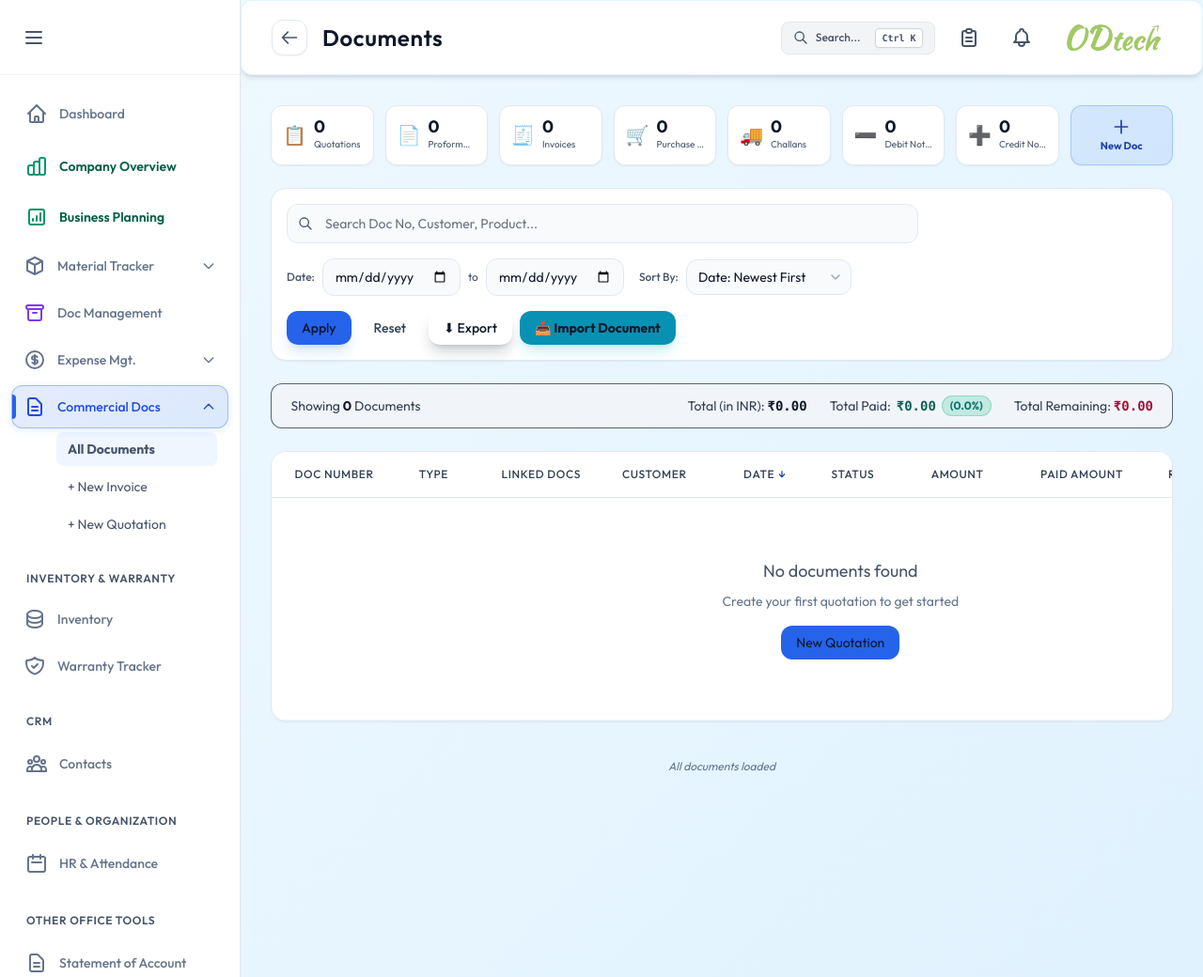
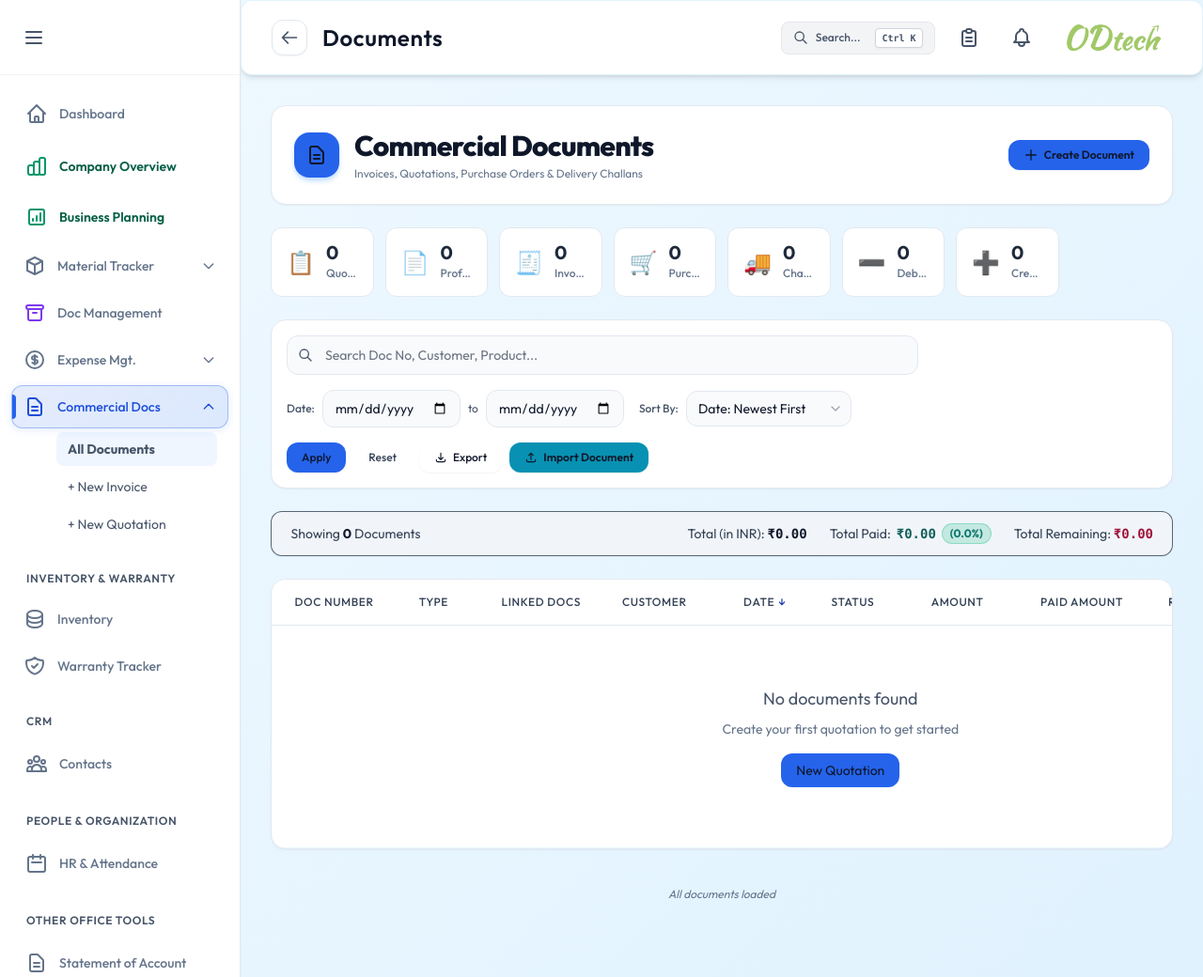
Before and after one commit to trinath06183/ODtech, a Django app: page /documents/ in a window 1280 px wide. Shown: the whole page at 94% size. Run offline with Django 5.2, Linux system fonts and the light colour scheme; a user stored in the database is signed in; tables that the repository leaves empty hold one stand-in row (values such as "Sample post"); data that the repository does not hold is empty; parts of the project's set-up code (start-up, migrations or seed data) failed here and were passed over.

Commit message:
Fix 12 usability issues on commercial documents list

```diff
--- a/templates/documents/document_list.html
+++ b/templates/documents/document_list.html
@@ -26,27 +26,42 @@
 </div>
 {% endif %}
 
+<!-- Page Header Banner with H1 -->
+<div class="bg-white rounded-2xl p-5 sm:p-6 shadow-sm border border-slate-200 flex flex-wrap items-center justify-between gap-4 mb-6">
+    <div class="flex items-center gap-4">
+        <div class="w-12 h-12 rounded-2xl bg-blue-600 text-white flex items-center justify-center font-bold text-xl shadow-md shadow-blue-200 shrink-0">
+            <svg class="w-6 h-6" fill="none" stroke="currentColor" viewBox="0 0 24 24">
+                <path stroke-linecap="round" stroke-linejoin="round" stroke-width="2" d="M9 12h6m-6 4h6m2 5H7a2 2 0 01-2-2V5a2 2 0 012-2h5.586a1 1 0 01.707.293l5.414 5.414a1 1 0 01.293.707V19a2 2 0 01-2 2z"/>
+            </svg>
+        </div>
+        <div>
+            <h1 class="text-2xl sm:text-3xl font-extrabold text-slate-900 tracking-tight">Commercial Documents</h1>
+            <p class="text-xs text-slate-500 mt-1">Invoices, Quotations, Purchase Orders &amp; Delivery Challans</p>
+        </div>
+    </div>
+    <div class="flex items-center gap-2 flex-wrap">
+        <a href="{% url 'create_document' %}"
+           class="inline-flex items-center gap-1.5 px-4 py-2 bg-blue-600 hover:bg-blue-700 text-white font-semibold rounded-xl text-xs shadow-sm transition-all duration-200">
+            <svg class="w-4 h-4" fill="none" stroke="currentColor" viewBox="0 0 24 24">
+                <path stroke-linecap="round" stroke-linejoin="round" stroke-width="2" d="M12 4v16m8-8H4" />
+            </svg>
+            Create Document
+        </a>
+    </div>
+</div>
+
 <!-- Stats Row -->
 <div class="grid grid-cols-2 sm:grid-cols-4 lg:grid-cols-8 gap-3 mb-6">
     {% for stat in stats %}
     <label for="filter-type-{{ stat.type }}" id="tile-{{ stat.type }}"
-        class="glass p-3 rounded-xl flex items-center space-x-2 hover:scale-105 transition-transform cursor-pointer border {% if stat.type in current_types %}border-blue-500{% else %}border-white/5{% endif %}">
-        <div class="text-xl">{{ stat.icon }}</div>
+        class="bg-white p-4 rounded-xl flex items-center space-x-3 hover:scale-102 hover:shadow-md transition-all cursor-pointer border {% if stat.type in current_types %}border-blue-500 ring-2 ring-blue-500/20 bg-blue-50/20{% else %}border-slate-200 shadow-2xs{% endif %}">
+        <div class="text-2xl">{{ stat.icon }}</div>
         <div class="min-w-0">
-            <div class="text-lg font-bold text-white leading-none mb-0.5">{{ stat.count }}</div>
-            <div class="text-[10px] text-gray-400 truncate">{{ stat.label }}</div>
+            <div class="text-xl font-bold text-slate-800 leading-none mb-1">{{ stat.count }}</div>
+            <div class="text-xs text-slate-500 font-medium truncate">{{ stat.label }}</div>
         </div>
     </label>
     {% endfor %}
-    <a href="{% url 'create_document' %}"
-        class="glass p-3 rounded-xl flex flex-col items-center justify-center hover:scale-105 transition-transform cursor-pointer border border-blue-500/30 hover:border-blue-500 bg-blue-600/10 hover:bg-blue-600/20 group">
-        <svg class="w-5 h-5 text-blue-400 group-hover:text-blue-300 mb-1" fill="none" stroke="currentColor"
-            viewBox="0 0 24 24">
-            <path stroke-linecap="round" stroke-linejoin="round" stroke-width="2" d="M12 4v16m8-8H4" />
-        </svg>
-        <div class="text-[11px] font-bold text-blue-400 group-hover:text-blue-300 text-center leading-tight">New Doc
-        </div>
-    </a>
 </div>
 
 <!-- Grid Container for Split Screen Dashboard -->
@@ -123,23 +138,30 @@
                     <!-- Buttons -->
                     <div class="flex items-center space-x-2">
                         <button type="submit"
-                            class="px-4 py-2 bg-blue-600 hover:bg-blue-500 text-white font-medium rounded-xl text-sm transition-colors shadow-lg shadow-blue-500/20">
+                            class="px-4 py-2 bg-blue-600 hover:bg-blue-500 text-white font-medium rounded-xl text-xs transition-colors shadow-sm cursor-pointer">
                             Apply
                         </button>
                         {% if query or date_from or date_to or sort_by != '-id' %}
                         <a href="?{% for t in current_types %}type={{ t }}&{% endfor %}"
-                            class="px-4 py-2 bg-slate-800 hover:bg-slate-700 text-gray-300 rounded-xl text-sm font-medium transition-colors">
+                            class="px-4 py-2 bg-slate-800 hover:bg-slate-700 text-gray-300 rounded-xl text-xs font-medium transition-colors">
                             Reset
                         </a>
                         {% endif %}
                         <a href="{% url 'document_export_csv' %}?{{ request.GET.urlencode }}"
-                            class="px-4 py-2 bg-slate-700 hover:bg-slate-600 text-white font-medium rounded-xl text-sm transition-colors shadow-lg shadow-slate-900/20 flex items-center gap-2">
-                            ⬇ Export
+                            class="px-4 py-2 bg-slate-800 hover:bg-slate-700 text-white font-medium rounded-xl text-xs transition-colors shadow-sm flex items-center gap-1.5"
+                            title="Export filtered records to CSV">
+                            <svg class="w-3.5 h-3.5" fill="none" stroke="currentColor" viewBox="0 0 24 24">
+                                <path stroke-linecap="round" stroke-linejoin="round" stroke-width="2" d="M4 16v1a3 3 0 003 3h10a3 3 0 003-3v-1m-4-4l-4 4m0 0l-4-4m4 4V4"/>
+                            </svg>
+                            Export
                         </a>
                         <button type="button" onclick="document.getElementById('importOddocModal').classList.remove('hidden')"
-                            class="px-4 py-2 bg-cyan-600 hover:bg-cyan-500 text-white font-bold rounded-xl text-sm transition-colors shadow-lg shadow-cyan-500/20 flex items-center gap-1.5"
+                            class="px-4 py-2 bg-cyan-600 hover:bg-cyan-500 text-white font-semibold rounded-xl text-xs transition-colors shadow-sm flex items-center gap-1.5 cursor-pointer"
                             title="Import document package transferred from local machine">
-                            📥 Import Document
+                            <svg class="w-3.5 h-3.5" fill="none" stroke="currentColor" viewBox="0 0 24 24">
+                                <path stroke-linecap="round" stroke-linejoin="round" stroke-width="2" d="M4 16v1a3 3 0 003 3h10a3 3 0 003-3v-1m-4-8l-4-4m0 0L8 8m4-4v12"/>
+                            </svg>
+                            Import Document
                         </button>
                     </div>
                 </div>
--- a/templates/documents/partials/document_rows.html
+++ b/templates/documents/partials/document_rows.html
@@ -18,10 +18,10 @@
     </td>
     <td class="px-5 py-4">
         {% if doc.linked_docs_list or doc.linked_edms_list or doc.unmatched_po_ref %}
-        <div class="flex flex-wrap items-center gap-1.5 max-w-[280px]">
+        <div class="flex flex-col items-start gap-1.5 max-w-[280px]">
             {% for ldoc in doc.linked_docs_list %}
             <a href="{% url 'document_preview' ldoc.id %}"
-               class="inline-flex items-center gap-1 px-2 py-0.5 rounded-md text-xs font-semibold border transition-all hover:scale-105 shadow-sm group/pill
+               class="inline-flex items-center gap-1.5 px-2.5 py-1 rounded-lg text-xs font-semibold border transition-all hover:scale-102 shadow-2xs group/pill
                {% if ldoc.type == 'INV' %}bg-emerald-500/15 text-emerald-300 border-emerald-500/30 hover:bg-emerald-500/25
                {% elif ldoc.type == 'QTN' %}bg-purple-500/15 text-purple-300 border-purple-500/30 hover:bg-purple-500/25
                {% elif ldoc.type == 'PO' %}bg-amber-500/15 text-amber-300 border-amber-500/30 hover:bg-amber-500/25
@@ -33,21 +33,21 @@
                 <span class="font-extrabold text-[10px] tracking-wider uppercase opacity-95">
                     {% if ldoc.type == 'CHL' %}DC{% elif ldoc.type == 'PRO' %}PI{% else %}{{ ldoc.type }}{% endif %}
                 </span>
-                <span class="font-mono text-[11px] group-hover/pill:underline">{{ ldoc.number }}</span>
+                <span class="font-mono text-xs group-hover/pill:underline">{{ ldoc.number }}</span>
             </a>
             {% endfor %}
             {% for edoc in doc.linked_edms_list %}
             <a href="{% url 'edms:document_detail' edoc.id %}"
-               class="inline-flex items-center gap-1 px-2 py-0.5 rounded-md text-xs font-semibold border transition-all hover:scale-105 shadow-sm group/pill bg-indigo-500/15 text-indigo-300 border-indigo-500/30 hover:bg-indigo-500/25"
+               class="inline-flex items-center gap-1.5 px-2.5 py-1 rounded-lg text-xs font-semibold border transition-all hover:scale-102 shadow-2xs group/pill bg-indigo-500/15 text-indigo-300 border-indigo-500/30 hover:bg-indigo-500/25"
                title="EDMS File: {{ edoc.title|default:edoc.document_id }} - Click to open">
                 <span class="font-extrabold text-[10px] tracking-wider uppercase opacity-95">EDMS</span>
-                <span class="font-mono text-[11px] group-hover/pill:underline truncate max-w-[90px]">{{ edoc.document_id|default:edoc.title }}</span>
+                <span class="font-mono text-xs group-hover/pill:underline truncate max-w-[120px]">{{ edoc.document_id|default:edoc.title }}</span>
             </a>
             {% endfor %}
             {% if doc.unmatched_po_ref %}
-            <span class="inline-flex items-center gap-1 px-2 py-0.5 rounded-md text-xs font-semibold bg-amber-500/10 text-amber-300/90 border border-amber-500/20" title="Customer PO Reference: {{ doc.unmatched_po_ref }}">
+            <span class="inline-flex items-center gap-1.5 px-2.5 py-1 rounded-lg text-xs font-semibold bg-amber-500/10 text-amber-300/90 border border-amber-500/20" title="Customer PO Reference: {{ doc.unmatched_po_ref }}">
                 <span class="font-extrabold text-[10px] tracking-wider uppercase opacity-95">PO Ref</span>
-                <span class="font-mono text-[11px]">{{ doc.unmatched_po_ref }}</span>
+                <span class="font-mono text-xs">{{ doc.unmatched_po_ref }}</span>
             </span>
             {% endif %}
         </div>
@@ -61,7 +61,7 @@
     <td class="px-6 py-4 text-gray-400 text-sm">{{ doc.date|date:"d M Y" }}</td>
     <td class="px-6 py-4">
         {% if doc.status == 'Approved' %}
-        <span class="px-2 py-0.5 rounded-full text-xs font-bold bg-emerald-500/20 text-emerald-300 border border-emerald-500/30">
+        <span class="px-2.5 py-1 rounded-full text-xs font-bold bg-emerald-500/20 text-emerald-300 border border-emerald-500/30">
             ✓ Approved
         </span>
         {% else %}
@@ -77,7 +77,7 @@
     <td class="px-6 py-4 text-right">
         <div class="font-bold text-emerald-400 text-sm tracking-tight">{{ doc.currency_symbol }} {{ doc.grand_total|floatformat:2 }}</div>
         {% if doc.currency != 'INR' %}
-        <div class="inline-flex items-center gap-1 mt-1 px-2 py-0.5 rounded-md bg-amber-500/15 border border-amber-500/30 text-[11px] font-mono font-semibold text-amber-300" title="1 {{ doc.currency }} = ₹{{ doc.effective_exchange_rate|floatformat:2 }} INR">
+        <div class="inline-flex items-center gap-1 mt-1 px-2 py-0.5 rounded-md bg-amber-500/15 border border-amber-500/30 text-xs font-mono font-semibold text-amber-300" title="1 {{ doc.currency }} = ₹{{ doc.effective_exchange_rate|floatformat:2 }} INR">
             <span>≈ ₹{{ doc.grand_total_inr|floatformat:2 }}</span>
         </div>
         {% endif %}
@@ -85,18 +85,18 @@
     <td class="px-6 py-4 text-right">
         <div class="font-semibold text-emerald-400 text-sm">{{ doc.currency_symbol }} {{ doc.amount_paid|floatformat:2 }}</div>
         {% if doc.currency != 'INR' and doc.amount_paid > 0 %}
-        <div class="text-[10px] font-mono text-emerald-300/70">≈ ₹{{ doc.amount_paid_inr|floatformat:2 }}</div>
+        <div class="text-xs font-mono text-emerald-300/70">≈ ₹{{ doc.amount_paid_inr|floatformat:2 }}</div>
         {% endif %}
-        <div class="text-[11px] font-medium mt-0.5 {% if doc.payment_percentage >= 100 %}text-emerald-400{% elif doc.payment_percentage > 0 %}text-amber-400{% else %}text-slate-500{% endif %}">
+        <div class="text-xs font-medium mt-0.5 {% if doc.payment_percentage >= 100 %}text-emerald-400{% elif doc.payment_percentage > 0 %}text-amber-400{% else %}text-slate-500{% endif %}">
             {{ doc.payment_percentage|floatformat:1 }}% paid
         </div>
     </td>
     <td class="px-6 py-4 text-right">
         <div class="font-semibold text-sm {% if doc.balance_due > 0 %}text-rose-400{% else %}text-emerald-400/80{% endif %}">{{ doc.currency_symbol }} {{ doc.balance_due|floatformat:2 }}</div>
         {% if doc.currency != 'INR' and doc.balance_due > 0 %}
-        <div class="text-[10px] font-mono text-rose-300/70">≈ ₹{{ doc.balance_due_inr|floatformat:2 }}</div>
+        <div class="text-xs font-mono text-rose-300/70">≈ ₹{{ doc.balance_due_inr|floatformat:2 }}</div>
         {% endif %}
-        <div class="text-[11px] mt-0.5">
+        <div class="text-xs mt-0.5">
             {% if doc.balance_due <= 0 and doc.grand_total > 0 %}
             <span class="text-emerald-400 font-medium">Settled</span>
             {% elif doc.payment_percentage > 0 %}
@@ -107,35 +107,35 @@
         </div>
     </td>
     <td class="px-6 py-4">
-        <div class="flex items-center justify-center space-x-2">
+        <div class="flex items-center justify-center space-x-1.5">
             <a href="{% url 'document_preview' doc.id %}"
-               class="p-2 bg-blue-600/20 hover:bg-blue-600/40 text-blue-400 rounded-lg transition-colors" title="Preview">
+               class="p-2 text-slate-400 hover:text-blue-400 hover:bg-slate-700/60 rounded-lg transition-colors" title="Preview">
                 <svg class="w-4 h-4" fill="none" stroke="currentColor" viewBox="0 0 24 24"><path stroke-linecap="round" stroke-linejoin="round" stroke-width="2" d="M15 12a3 3 0 11-6 0 3 3 0 016 0z"/><path stroke-linecap="round" stroke-linejoin="round" stroke-width="2" d="M2.458 12C3.732 7.943 7.523 5 12 5c4.478 0 8.268 2.943 9.542 7-1.274 4.057-5.064 7-9.542 7-4.477 0-8.268-2.943-9.542-7z"/></svg>
             </a>
             {% if doc.type == 'QTN' or doc.type == 'PRO' or doc.type == 'INV' %}
             {% if doc.is_in_tracker %}
-            <span class="p-2 bg-slate-700/40 text-slate-500 rounded-lg cursor-not-allowed inline-flex items-center" title="Already in Tracker ({{ doc.tracker_order.order_number }})">
-                <svg class="w-4 h-4 text-emerald-400/50" fill="none" stroke="currentColor" viewBox="0 0 24 24"><path stroke-linecap="round" stroke-linejoin="round" stroke-width="2" d="M5 13l4 4L19 7"/></svg>
+            <span class="p-2 text-emerald-500/60 rounded-lg cursor-not-allowed inline-flex items-center" title="Already in Tracker ({{ doc.tracker_order.order_number }})">
+                <svg class="w-4 h-4" fill="none" stroke="currentColor" viewBox="0 0 24 24"><path stroke-linecap="round" stroke-linejoin="round" stroke-width="2" d="M5 13l4 4L19 7"/></svg>
             </span>
             {% else %}
             <button type="button" onclick="openTrackerModal('{{ doc.id }}', '{{ doc.po_reference_number|default:doc.number|escapejs }}', '{{ doc.contact.phone|default:''|escapejs }}')"
-               class="p-2 bg-emerald-600/20 hover:bg-emerald-600/40 text-emerald-400 rounded-lg transition-colors" title="Send to Tracking Dashboard">
+               class="p-2 text-slate-400 hover:text-emerald-400 hover:bg-slate-700/60 rounded-lg transition-colors cursor-pointer" title="Send to Tracking Dashboard">
                 <svg class="w-4 h-4" fill="none" stroke="currentColor" viewBox="0 0 24 24"><path stroke-linecap="round" stroke-linejoin="round" stroke-width="2" d="M13 10V3L4 14h7v7l9-11h-7z"/></svg>
             </button>
             {% endif %}
             {% endif %}
             {% if doc.type == 'PO' %}
             <button type="button" onclick="openReceiveGoodsModal('{{ doc.id }}', '{{ doc.number|escapejs }}')"
-               class="p-2 bg-purple-600/20 hover:bg-purple-600/40 text-purple-400 rounded-lg transition-colors" title="Mark Goods Received (Increase Stock)">
+               class="p-2 text-slate-400 hover:text-purple-400 hover:bg-slate-700/60 rounded-lg transition-colors cursor-pointer" title="Mark Goods Received (Increase Stock)">
                 <svg class="w-4 h-4" fill="none" stroke="currentColor" viewBox="0 0 24 24"><path stroke-linecap="round" stroke-linejoin="round" stroke-width="2" d="M20 7l-8-4-8 4m16 0l-8 4m8-4v10l-8 4m0-10L4 7m8 4v10M4 7v10l8 4"/></svg>
             </button>
             {% endif %}
             <a href="{% url 'edit_document' doc.id %}"
-               class="p-2 bg-slate-600/30 hover:bg-slate-600/60 text-gray-300 rounded-lg transition-colors" title="Edit Document">
+               class="p-2 text-slate-400 hover:text-slate-200 hover:bg-slate-700/60 rounded-lg transition-colors" title="Edit Document">
                 <svg class="w-4 h-4" fill="none" stroke="currentColor" viewBox="0 0 24 24"><path stroke-linecap="round" stroke-linejoin="round" stroke-width="2" d="M11 5H6a2 2 0 00-2 2v11a2 2 0 002 2h11a2 2 0 002-2v-5m-1.414-9.414a2 2 0 112.828 2.828L11.828 15H9v-2.828l8.586-8.586z"/></svg>
             </a>
             <a href="{% url 'generate_pdf' doc.id %}" target="_blank"
-               class="p-2 bg-red-600/20 hover:bg-red-600/40 text-red-400 rounded-lg transition-colors" title="Download PDF">
+               class="p-2 text-slate-400 hover:text-rose-400 hover:bg-slate-700/60 rounded-lg transition-colors" title="Download PDF">
                 <svg class="w-4 h-4" fill="none" stroke="currentColor" viewBox="0 0 24 24"><path stroke-linecap="round" stroke-linejoin="round" stroke-width="2" d="M7 21h10a2 2 0 002-2V9.414a1 1 0 00-.293-.707l-5.414-5.414A1 1 0 0012.586 3H7a2 2 0 00-2 2v14a2 2 0 002 2z"/></svg>
             </a>
             {% if company.allow_document_deletion %}
@@ -143,7 +143,7 @@
             <form method="post" action="{% url 'delete_document' doc.id %}" class="m-0 p-0 flex items-center"
                   onsubmit="return confirm('Delete document {{ doc.number }}? This cannot be undone.');">
                 {% csrf_token %}
-                <button type="submit" class="p-2 bg-red-900/30 hover:bg-red-600/40 text-red-500 hover:text-red-300 rounded-lg transition-colors" title="Delete Document">
+                <button type="submit" class="p-2 text-slate-400 hover:text-rose-500 hover:bg-rose-950/40 rounded-lg transition-colors cursor-pointer" title="Delete Document">
                     <svg class="w-4 h-4" fill="none" stroke="currentColor" viewBox="0 0 24 24"><path stroke-linecap="round" stroke-linejoin="round" stroke-width="2" d="M19 7l-.867 12.142A2 2 0 0116.138 21H7.862a2 2 0 01-1.995-1.858L5 7m5 4v6m4-6v6m1-10V4a1 1 0 00-1-1h-4a1 1 0 00-1 1v3M4 7h16"/></svg>
                 </button>
             </form>
```
